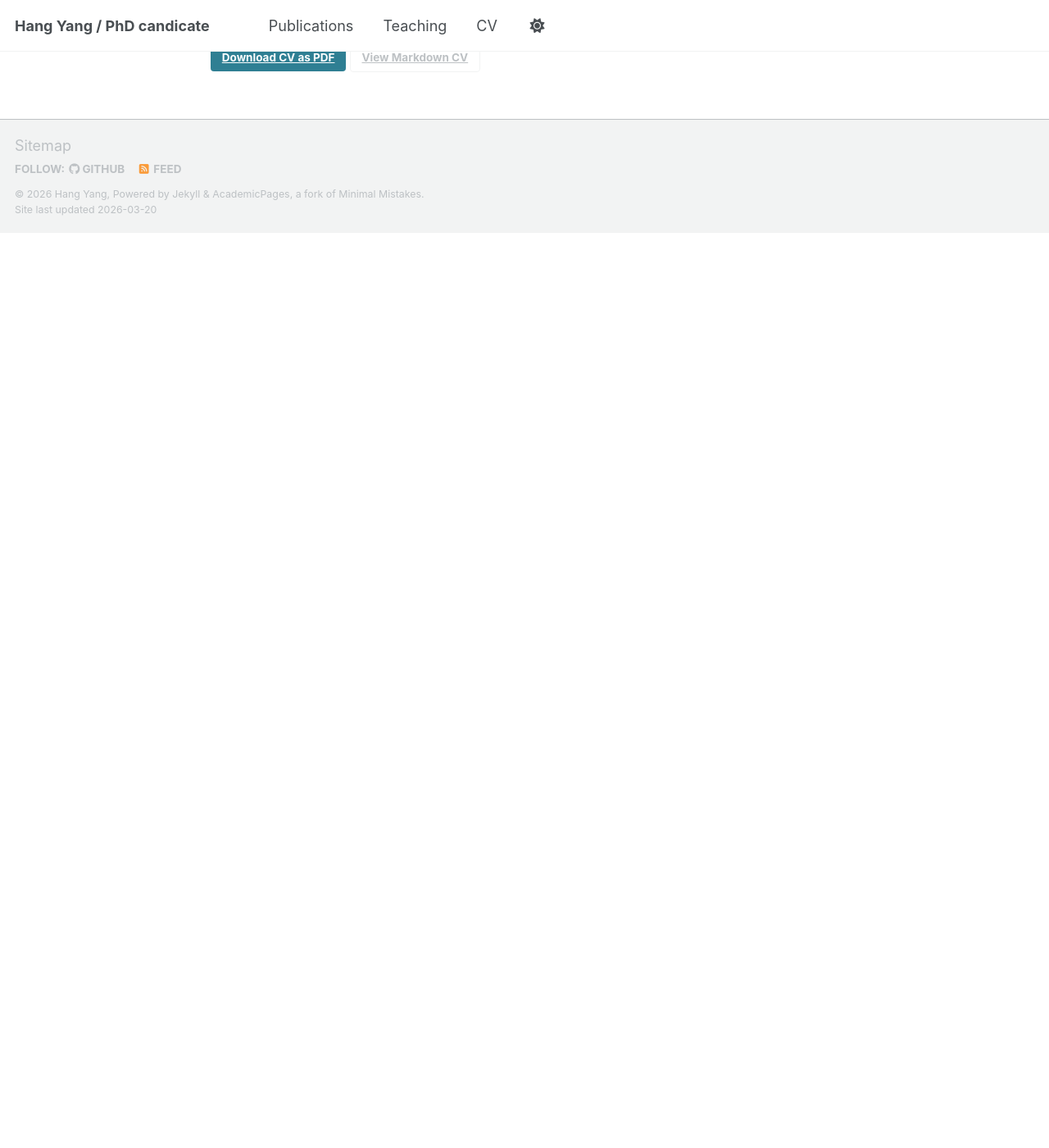
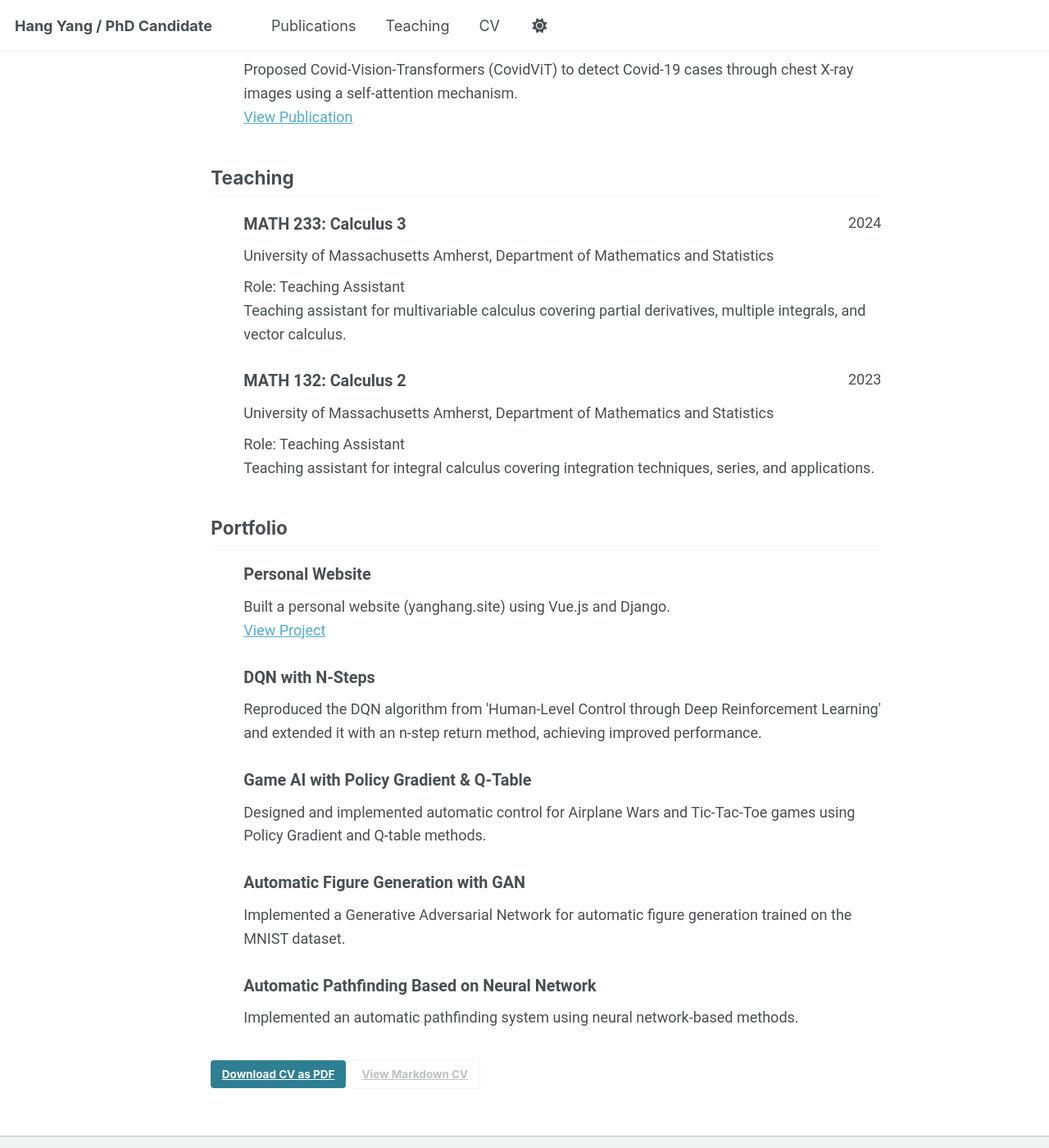
Before and after one commit to yanghangAI/yanghangAI.github.io, a Jekyll site: the page built from _pages/cv-json.md, in a window 1280 px wide and 1400 px high, scrolled down 2225 px. Shown: the whole window at 82% size. Built offline with Jekyll 4.4.1, drawn with Linux system fonts in a browser that asks for light colours; a script bundle is joined from its source files by our own code; library files that are not in the unit come from our copies; before the commit the page ends 2509 px from its top, so only the background shows below that; some of the changed text lies outside the part shown.

Commit message:
Update resume: accurate education, projects, and publication DOIs
- about.md: add Education section (UMass D.Sc. + CAU M.S./B.S. with GPAs
  and dates), Other Projects section; fix publication DOIs
- cv.json: replace single UMass PhD entry with all three degrees including
  GPAs; add all other projects to portfolio; fix publication DOIs; add
  Vue/Django to skills
- _config.yml: fix typo "candicate" → "Candidate"

https://claude.ai/code/session_01MzNSDpiqBjiXxkhEdP4a3D

```diff
--- a/_config.yml
+++ b/_config.yml
@@ -9,7 +9,7 @@
 # Basic Site Settings
 locale                   : "en-US"
 site_theme               : "default" # The available themes options are "default", "air", "sunrise", "mint", "dirt" and "contrast"
-title                    : "Hang Yang / PhD candicate"
+title                    : "Hang Yang / PhD Candidate"
 title_separator          : "-"
 name                     : &name "Hang Yang"
 description              : &description "Hang Yang's academic portfolio — PhD candidate in Mathematics at UMass Amherst, researching machine learning and deep learning."   # Update this with a general description of your site, this is the default if not overridden by a page
--- a/_data/cv.json
+++ b/_data/cv.json
@@ -28,23 +28,45 @@
   "work": [],
   "education": [
     {
-      "institution": "University of Massachusetts Amherst",
-      "area": "Ph.D. in Mathematics",
-      "studyType": "PhD",
-      "startDate": "2021",
+      "institution": "University of Massachusetts Amherst (UMASS)",
+      "area": "Doctor of Science in Mathematics",
+      "studyType": "D.Sc.",
+      "startDate": "2024-09",
       "endDate": "",
-      "gpa": null,
+      "gpa": "3.95/4.0",
+      "courses": []
+    },
+    {
+      "institution": "China Agricultural University (CAU)",
+      "area": "Master of Science in Mathematics",
+      "studyType": "M.S.",
+      "startDate": "2021-09",
+      "endDate": "2024-07",
+      "gpa": "3.80/4.0 (WES Evaluated: 3.86/4.0)",
+      "courses": []
+    },
+    {
+      "institution": "China Agricultural University (CAU)",
+      "area": "Bachelor of Science in Mathematics",
+      "studyType": "B.S.",
+      "startDate": "2017-09",
+      "endDate": "2021-07",
+      "gpa": "3.65/4.0 (WES Evaluated: 3.61/4.0)",
       "courses": []
     }
   ],
   "skills": [
     {
       "name": "Machine Learning",
-      "keywords": ["Deep Learning", "Invertible Neural Networks", "Vision Transformers", "PyTorch"]
+      "keywords": ["Deep Learning", "Invertible Neural Networks", "Vision Transformers", "PyTorch", "Reinforcement Learning", "GAN"]
     },
     {
       "name": "Research Areas",
       "keywords": ["Mobile Motion Capture", "Robotics", "Image Steganography", "Medical Image Analysis", "Computer Vision"]
+    },
+    {
+      "name": "Software Development",
+      "keywords": ["Python", "Vue.js", "Django"]
     }
   ],
   "languages": [],
@@ -55,14 +77,14 @@
       "name": "DKiS: Decay weight invertible image steganography with private key",
       "publisher": "Neural Networks",
       "releaseDate": "2025-01-01",
-      "website": "https://arxiv.org/abs/2311.18243",
+      "website": "https://doi.org/10.1016/j.neunet.2025.107148",
       "summary": "Introduces a decay weight mechanism and private key integration into high-capacity invertible image steganography, ensuring secure access to hidden information requires a corresponding key."
     },
     {
       "name": "PRIS: Practical robust invertible network for image steganography",
       "publisher": "Engineering Applications of Artificial Intelligence",
       "releaseDate": "2024-04-01",
-      "website": "https://arxiv.org/abs/2309.13620",
+      "website": "https://doi.org/10.1016/j.engappai.2024.108419",
       "summary": "A practical robust invertible network for image steganography incorporating pre/post-enhancement modules and a gradient approximation function to handle rounding errors, achieving state-of-the-art robustness under multiple attacks."
     },
     {
@@ -70,7 +92,7 @@
       "publisher": "International Journal of Machine Learning and Cybernetics",
       "releaseDate": "2022-12-01",
       "website": "https://link.springer.com/article/10.1007/s13042-022-01676-7",
-      "summary": "First application of a vision transformer architecture with self-attention mechanism to COVID-19 detection from chest X-rays, achieving 98.0% accuracy on the test set."
+      "summary": "Proposed Covid-Vision-Transformers (CovidViT) to detect Covid-19 cases through chest X-ray images using a self-attention mechanism."
     }
   ],
   "presentations": [],
@@ -90,5 +112,37 @@
       "description": "Teaching assistant for integral calculus covering integration techniques, series, and applications."
     }
   ],
-  "portfolio": []
+  "portfolio": [
+    {
+      "name": "Personal Website",
+      "description": "Built a personal website (yanghang.site) using Vue.js and Django.",
+      "highlights": ["Vue.js frontend", "Django backend"],
+      "keywords": ["Vue.js", "Django", "Web Development"],
+      "url": "http://yanghang.site"
+    },
+    {
+      "name": "DQN with N-Steps",
+      "description": "Reproduced the DQN algorithm from 'Human-Level Control through Deep Reinforcement Learning' and extended it with an n-step return method, achieving improved performance.",
+      "highlights": ["DQN reproduction", "n-step returns for better performance"],
+      "keywords": ["Reinforcement Learning", "DQN", "PyTorch"]
+    },
+    {
+      "name": "Game AI with Policy Gradient & Q-Table",
+      "description": "Designed and implemented automatic control for Airplane Wars and Tic-Tac-Toe games using Policy Gradient and Q-table methods.",
+      "highlights": ["Policy Gradient", "Q-Table", "Game AI"],
+      "keywords": ["Reinforcement Learning", "Policy Gradient", "Q-Learning"]
+    },
+    {
+      "name": "Automatic Figure Generation with GAN",
+      "description": "Implemented a Generative Adversarial Network for automatic figure generation trained on the MNIST dataset.",
+      "highlights": ["GAN", "MNIST"],
+      "keywords": ["GAN", "Generative Models", "PyTorch"]
+    },
+    {
+      "name": "Automatic Pathfinding Based on Neural Network",
+      "description": "Implemented an automatic pathfinding system using neural network-based methods.",
+      "highlights": ["Neural Network", "Pathfinding"],
+      "keywords": ["Neural Network", "Pathfinding", "Python"]
+    }
+  ]
 }
```
Also changed, not shown: _pages/about.md (+17 -3 lines).
